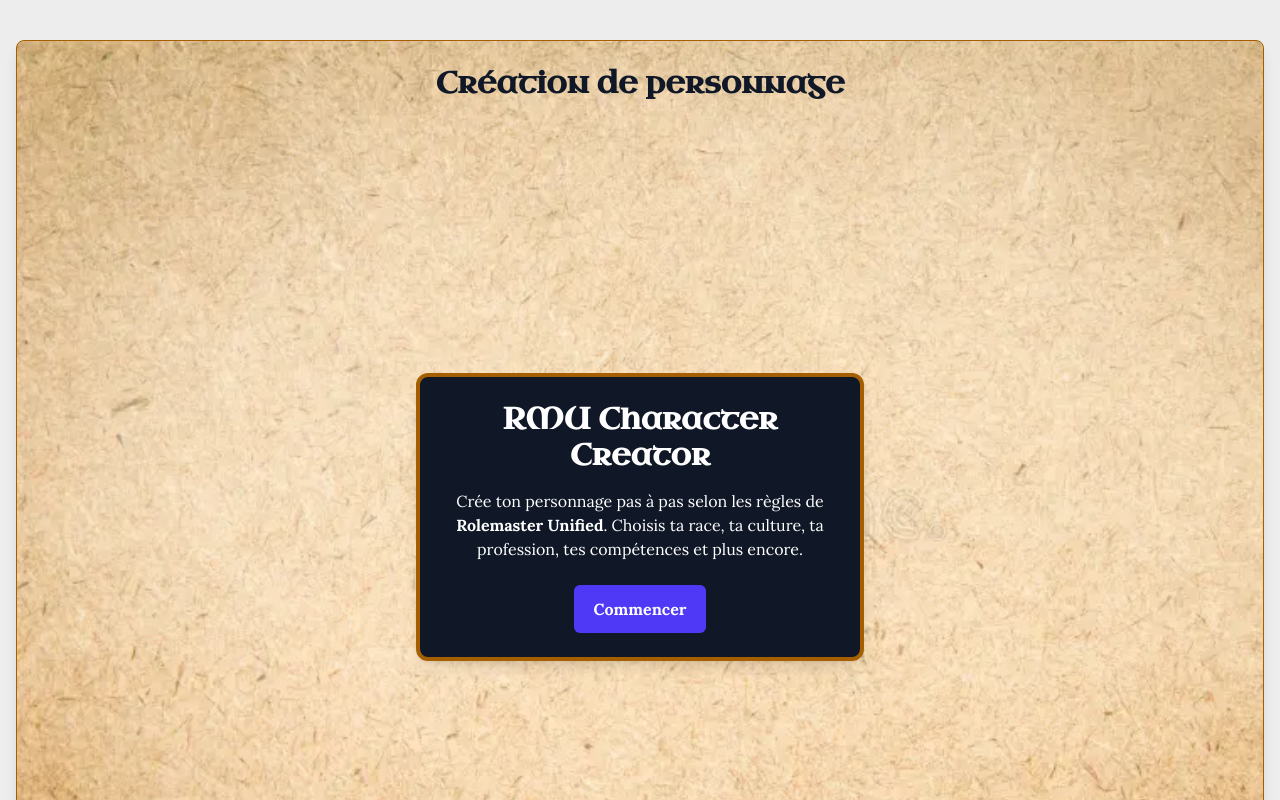
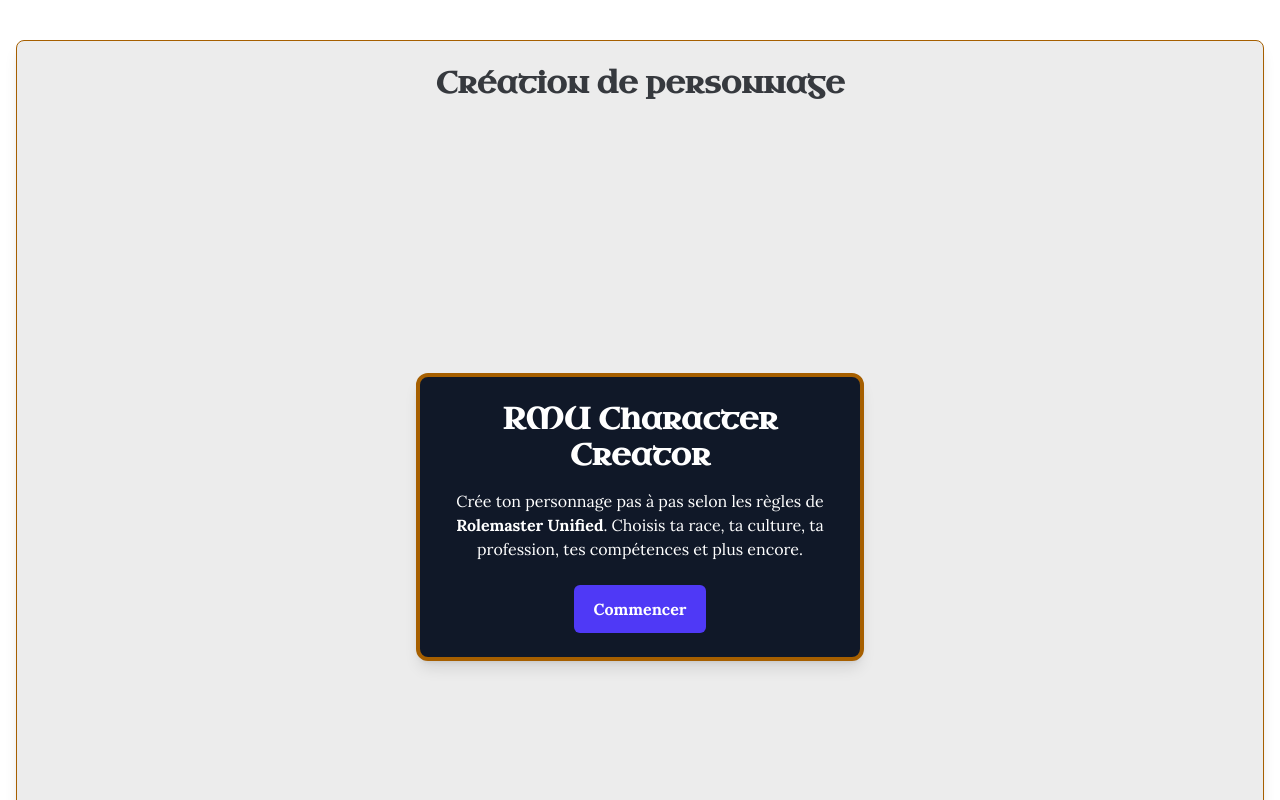
Before and after one commit to nfrugier/rmu-creator-next, a Next.js app: page / in a window 1280 px wide. Shown: the top 800 px of the page. Built offline with nearby package versions, Linux system fonts and the light colour scheme.

Commit message:
modifs du theme pour un truc truc plus clean (adieu le parchemin moche)

```diff
--- a/src/app/globals.css
+++ b/src/app/globals.css
@@ -2,27 +2,21 @@
 
 :root {
   --background: #ffffff;
-  --foreground: #171717;
+  --secondary-background: #ececec;
+  --foreground: #36393e;
   --font-title: 'Uncial Antiqua', cursive;
 }
 
 @theme inline {
   --color-background: var(--background);
   --color-foreground: var(--foreground);
-  --font-sans: var(--font-geist-sans);
-  --font-mono: var(--font-geist-mono);
 }
 
 @media (prefers-color-scheme: dark) {
   :root {
-    --background: #0a0a0a;
-    --foreground: #ededed;
-  }
-}
-@media (prefers-color-scheme: light) {
-  :root {
-    --background: #ededed;
-    --foreground: #0a0a0a;
+    --background: #36393e;
+    --secondary-background: #7a7c7f;
+    --foreground: #ffffff;
   }
 }
 
@@ -39,8 +33,8 @@
 
 /* Ajoute une texture de fond et un fond "parchemin" */
 .bg-parchment {
-  background-color: #f5f0dc;
-  background-image: url('/texture-parchment.webp');
+  background-color: var(--secondary-background);
+  /*background-image: url('/texture-parchment.webp');*/
   background-size: cover;
   background-repeat: repeat;
 }
--- a/src/app/layout.tsx
+++ b/src/app/layout.tsx
@@ -15,7 +15,7 @@
       <body className={`${bodyFont.className} text-gray-900`}>
         <div className="min-h-screen flex justify-center items-start py-10 px-4">
           <div className="w-full max-w-9xl bg-parchment border border-yellow-700 shadow-lg rounded-lg p-6 space-y-6">
-            <h1 className="text-2xl title text-gray-900 text-center">Création de personnage</h1>
+            <h1 className="text-2xl title text-(--foreground) text-center">Création de personnage</h1>
             {children}
           </div>
         </div>
--- a/src/components/character/CharacterCreationLayout.tsx
+++ b/src/components/character/CharacterCreationLayout.tsx
@@ -106,7 +106,7 @@
               onClick={() => setActiveStep(i)}
               className={`px-4 py-2 rounded border-2 ${
                 activeStep === i
-                  ? "bg-indigo-600 text-white border-indigo-600"
+                  ? "bg-yellow-700 text-white border-yellow-600"
                   : "bg-white text-gray-800 border-gray-400"
               }`}
             >
--- a/src/components/character/CharacterSummary.tsx
+++ b/src/components/character/CharacterSummary.tsx
@@ -19,7 +19,7 @@
         <div>
           <h3 className="font-semibold">Profession</h3>
           <p>{character.profession || <em>Non définie</em>}</p>
-          {character.realm && <p className="text-xs text-gray-600">({character.realm})</p>}
+          {character.realm && <p className="text-xs text-(--foreground)/50">({character.realm})</p>}
         </div>
       </div>
 
@@ -31,7 +31,7 @@
               Object.entries(character.stats.current).map(([key, value]) => (
                 <li key={key}>
                   {key} : {value}
-                  <span className="text-xs text-gray-500">
+                  <span className="text-xs text-(--foreground)/50">
                     {" "}
                     / {character.stats?.potential?.[key] ?? "?"}
                   </span>
--- a/src/components/character/ProfessionStep.tsx
+++ b/src/components/character/ProfessionStep.tsx
@@ -376,9 +376,9 @@
                 onClick={() => handleSelect(p.name)}
                 className={`cursor-pointer p-3 rounded border-2 ${
                   selected === p.name
-                    ? "border-indigo-600 bg-indigo-900 text-white"
+                    ? "border-yellow-600 bg-yellow-900 text-white"
                     : "border-gray-300 bg-white text-black"
-                } hover:border-indigo-400 transition`}
+                } hover:border-yellow-400 transition`}
               >
                 <strong>{p.name}</strong>
                 <p className="text-sm">{p.description}</p>
--- a/src/components/character/SkillStep.tsx
+++ b/src/components/character/SkillStep.tsx
@@ -55,7 +55,7 @@
           Object.entries(character.skillCosts).map(([group, [cost1, cost2]]) => (
             <div key={group} className="flex justify-between items-center border-b pb-2">
               <div className="w-1/3">{group}</div>
-              <div className="w-1/3 text-sm text-gray-400">{cost1} / {cost2}</div>
+              <div className="w-1/3 text-sm text-(--foreground)/50">{cost1} / {cost2}</div>
               <div className="w-1/3 flex items-center justify-end gap-2">
                 {[0, 1, 2].map((val) => (
                   <button
@@ -64,7 +64,7 @@
                     className={`px-2 py-1 rounded ${
                       skills[group] === val
                         ? "bg-yellow-600 text-white"
-                        : "bg-gray-200 hover:bg-gray-300"
+                        : "bg-(--foreground) hover:bg-(--background) hover:text-(--foreground) border-1 border-transparent hover:border-yellow-600 text-(--background)"
                     }`}
                   >
                     {val}
```
